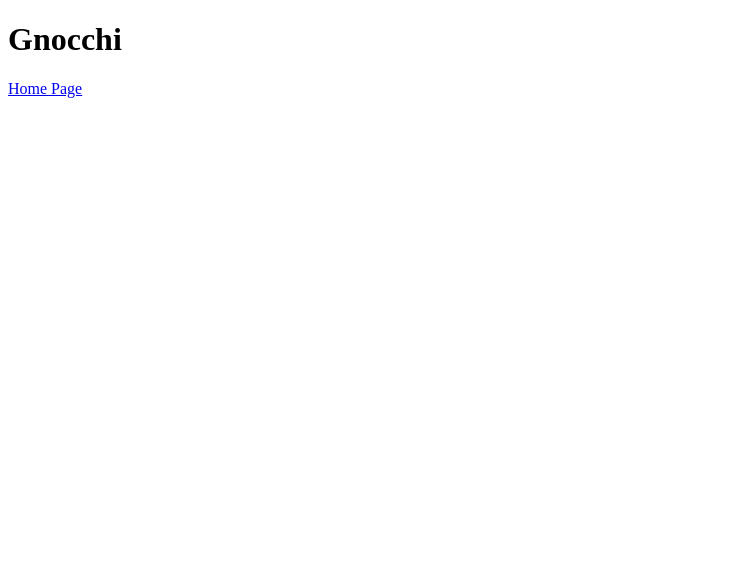
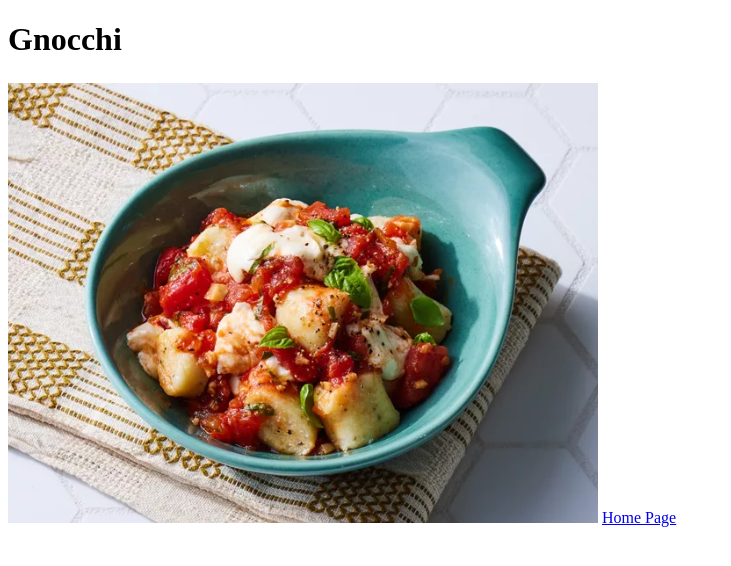
Before and after one commit to duckycolors/odin-recipes, a plain HTML site: page recipes/gnocchi.html in a window 1280 px wide. Shown: the whole page, without its empty margins (0-731 px from the left). Drawn offline with Linux system fonts and the light colour scheme.

Commit message:
Added image functionality
- Added first recipe image for gnocchi

```diff
--- a/recipes/gnocchi.html
+++ b/recipes/gnocchi.html
@@ -7,6 +7,7 @@
 </head>
 <body>
     <h1>Gnocchi</h1>
+    <img src="../images/gnocchi.png">
     <a href="../index.html">Home Page</a>
 </body>
 </html>
```
Also changed, not shown: images/gnocchi.png (added).
